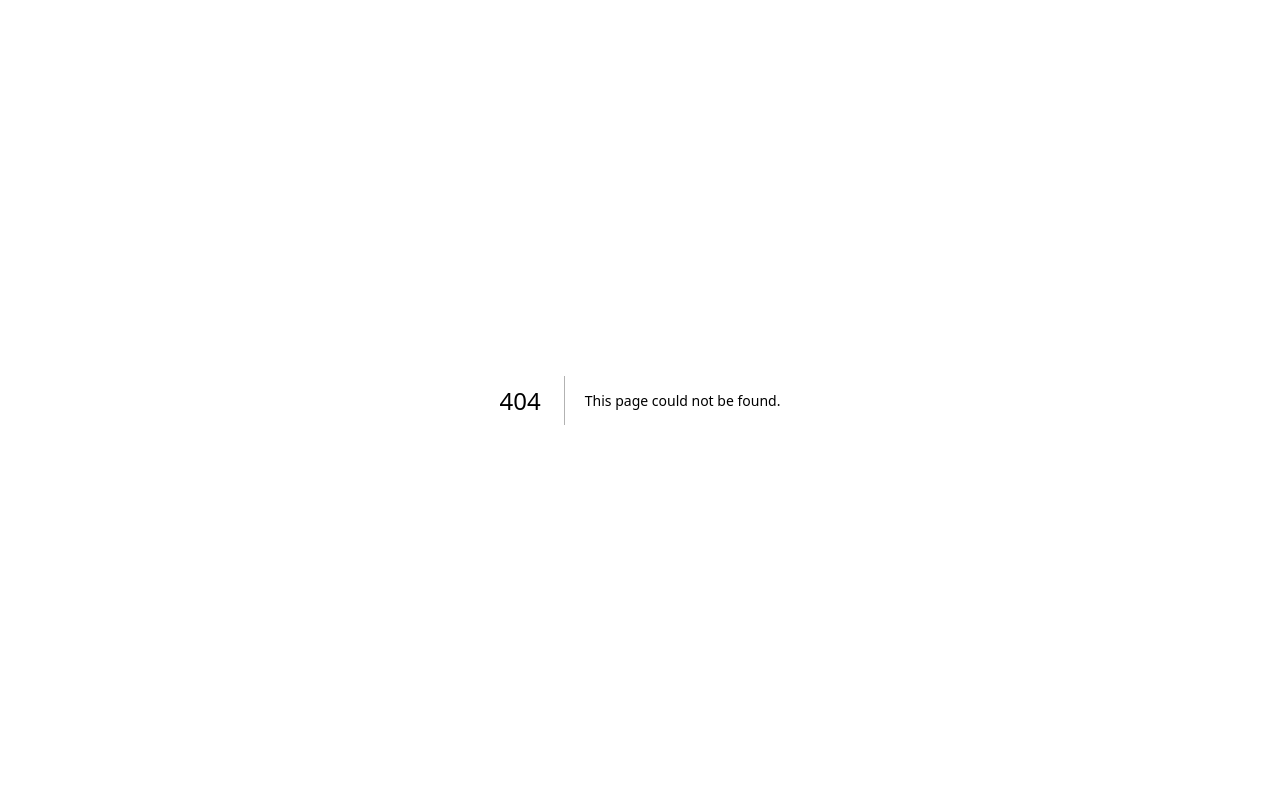
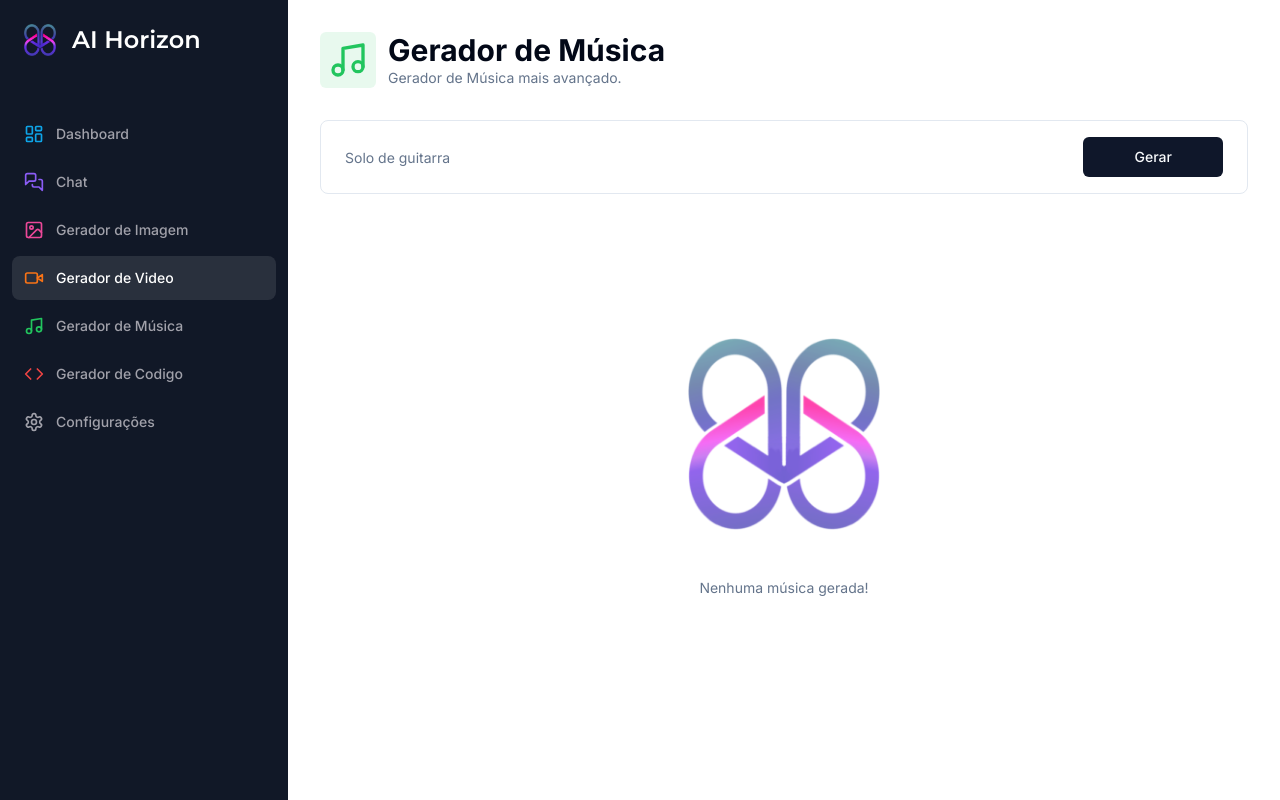
Before and after one commit to PedroLMaia/AIHorizon, a Next.js app: page /video in a window 1280 px wide. Before the commit this address had no page. Built offline with nearby package versions, Linux system fonts and the light colour scheme.

Commit message:
add replicate music model, and page

```diff
--- /dev/null
+++ b/app/(dashboard)/(routes)/musica/constants.ts
@@ -0,0 +1,7 @@
+import * as z from "zod";
+
+export const formSchema = z.object({
+    prompt: z.string().min(1, {
+        message: "Campo obrigatório"
+    }),
+});
--- /dev/null
+++ b/app/(dashboard)/(routes)/musica/page.tsx
@@ -0,0 +1,124 @@
+"use client";
+
+import axios from "axios";
+import * as z from "zod";
+import { Music } from "lucide-react";
+import { useForm } from "react-hook-form";
+import { zodResolver } from "@hookform/resolvers/zod";
+import { useRouter } from "next/navigation";
+import { ChatCompletionRequestMessage } from "openai";
+
+import { Heading } from "@/components/heading";
+import {
+    Form,
+    FormControl,
+    FormField,
+    FormItem
+} from "@/components/ui/form";
+import { Input } from "@/components/ui/input";
+import { Button } from "@/components/ui/button";
+import { Empty } from "@/components/empty";
+import { Loader } from "@/components/loader";
+
+import { formSchema } from "./constants";
+import { useState } from "react";
+
+const MusicaPage = () => {
+    const router = useRouter();
+    const [musica, setMusica] = useState<string>();
+
+    const form = useForm<z.infer<typeof formSchema>>({
+        resolver: zodResolver(formSchema),
+        defaultValues: {
+          prompt: "",
+        }
+    });
+
+    const isLoading = form.formState.isSubmitting;
+
+    const onSubmit = async (values: z.infer<typeof formSchema>) => {
+        try {
+            setMusica(undefined);
+
+            const response = await axios.post('/api/musica', values);
+            console.log(response)
+
+            setMusica(response.data.audio);
+            form.reset();
+        } catch (error: any) {
+            // TODO: Open Pro Modal
+            console.log(error);
+        } finally {
+            router.refresh();
+        }
+    }
+
+    return (
+        <div>
+            <Heading
+                title="Gerador de Música"
+                description="Gerador de Música mais avançado."
+                icon={Music}
+                iconColor="text-green-500"
+                bgColor="bg-green-500/10"
+            />
+            <div className="px-4 lg:px-8">
+                <div className="px-4 lg:px-8">
+                    <Form {...form}>
+                        <form
+                            onSubmit={form.handleSubmit(onSubmit)}
+                            className="
+                            rounded-lg
+                            border
+                            w-full
+                            p-4
+                            px-3
+                            md:px-6
+                            focus-within:shadow-sm
+                            grid
+                            grid-cols-12
+                            gap-2
+                          "
+                        >
+                            <FormField
+                                name="prompt"
+                                render={({ field }) => (
+                                    <FormItem className="col-span-12 lg:col-span-10">
+                                        <FormControl className="m-0 p-0">
+                                            <Input
+                                                className="border-0 outline-none focus-visible:ring-0 focus-visible:ring-transparent"
+                                                disabled={isLoading}
+                                                placeholder="Piano solo"
+                                                {...field}
+                                            />
+                                        </FormControl>
+                                    </FormItem>
+                                )}
+                            />
+                            <Button className="col-span-12 lg:col-span-2 w-full" type="submit" disabled={isLoading} size="icon">
+                                Gerar
+                            </Button>
+                        </form>
+                    </Form>
+                </div>
+                <div className="space-y-4 mt-4">
+                    {isLoading && (
+                        <div className="p-20">
+                            <Loader />
+                        </div>
+                    )}
+                    {!musica && !isLoading && (
+                        <Empty label="No music generated." />
+                    )}
+                    {musica && (
+                        <audio controls className="w-full mt-8">
+                            <source src={musica} />
+                        </audio>
+                    )}
+                </div>
+            </div>
+        </div>
+    );
+}
+
+export default MusicaPage;
--- /dev/null
+++ b/app/(dashboard)/(routes)/video/constants.ts
@@ -0,0 +1,7 @@
+import * as z from "zod";
+
+export const formSchema = z.object({
+    prompt: z.string().min(1, {
+        message: "Campo obrigatório"
+    }),
+});
--- /dev/null
+++ b/app/(dashboard)/(routes)/video/page.tsx
@@ -0,0 +1,123 @@
+"use client";
+
+import axios from "axios";
+import * as z from "zod";
+import { Music } from "lucide-react";
+import { useForm } from "react-hook-form";
+import { zodResolver } from "@hookform/resolvers/zod";
+import { useRouter } from "next/navigation";
+import { ChatCompletionRequestMessage } from "openai";
+
+import { Heading } from "@/components/heading";
+import {
+    Form,
+    FormControl,
+    FormField,
+    FormItem
+} from "@/components/ui/form";
+import { Input } from "@/components/ui/input";
+import { Button } from "@/components/ui/button";
+import { Empty } from "@/components/empty";
+import { Loader } from "@/components/loader";
+
+import { formSchema } from "./constants";
+import { useState } from "react";
+
+const MusicaPage = () => {
+    const router = useRouter();
+    const [musica, setMusica] = useState<string>();
+
+    const form = useForm<z.infer<typeof formSchema>>({
+        resolver: zodResolver(formSchema),
+        defaultValues: {
+            prompt: ""
+        }
+    });
+
+    const isLoading = form.formState.isSubmitting;
+
+    const onSubmit = async (values: z.infer<typeof formSchema>) => {
+        try {
+            setMusica(undefined);
+
+            const response = await axios.post("/api/musica", values)
+
+            setMusica(response.data);
+            form.reset();
+        } catch (error: any) {
+            // TODO: Open Pro Modal
+            console.log(error);
+        } finally {
+            router.refresh();
+        }
+    }
+
+    return (
+        <div>
+            <Heading
+                title="Gerador de Música"
+                description="Gerador de Música mais avançado."
+                icon={Music}
+                iconColor="text-green-500"
+                bgColor="bg-green-500/10"
+            />
+            <div className="px-4 lg:px-8">
+                <div>
+                    <Form {...form}>
+                        <form
+                            onSubmit={form.handleSubmit(onSubmit)}
+                            className="
+                            rounded-lg
+                            border
+                            w-full
+                            p-4
+                            px-3
+                            md:px-6
+                            focus-within:shadow-sm
+                            grid
+                            grid-cols-12
+                            gap-2
+                          "
+                        >
+                            <FormField
+                                name="prompt"
+                                render={({ field }) => (
+                                    <FormItem className="col-span-12 lg:col-span-10">
+                                        <FormControl className="m-0 p-0">
+                                            <Input
+                                                className="border-0 outline-none focus-visible:ring-0 focus-visible:ring-transparent"
+                                                disabled={isLoading}
+                                                placeholder="Solo de guitarra"
+                                                {...field}
+                                            />
+                                        </FormControl>
+                                    </FormItem>
+                                )}
+                            />
+                            <Button className="col-span-12 lg:col-span-2 w-full" type="submit" disabled={isLoading} size="icon">
+                                Gerar
+                            </Button>
+                        </form>
+                    </Form>
+                </div>
+                <div className="space-y-4 mt-4">
+                    {isLoading && (
+                        <div className="p-8 rounded-lg w-full flex items-center justify-center bg-muted">
+                            <Loader />
+                        </div>
+                    )}
+                    {!musica && !isLoading && (
+                        <Empty label="Nenhuma música gerada!" />
+                    )}
+                   {musica && (
+                       <audio controls className="w-full mt-8">
+                        <source src={musica}/>
+                       </audio>
+                   )}
+                </div>
+            </div>
+        </div>
+    );
+}
+
+export default MusicaPage;
--- /dev/null
+++ b/app/api/musica/route.ts
@@ -0,0 +1,39 @@
+import { auth } from "@clerk/nextjs";
+import { NextResponse } from "next/server";
+import Replicate from "replicate";
+
+const replicate = new Replicate({
+   auth: process.env.REPLICATE_API_TOKEN!
+})
+
+export async function POST(
+  req: Request
+) {
+  try {
+    const { userId } = auth();
+    const body = await req.json();
+    const { prompt  } = body;
+
+    if (!userId) {
+      return new NextResponse("Unauthorized", { status: 401 });
+    }
+
+    if (!prompt) {
+      return new NextResponse("Prompt is required", { status: 400 });
+    }
+
+    const response = await replicate.run(
+      "riffusion/riffusion:8cf61ea6c56afd61d8f5b9ffd14d7c216c0a93844ce2d82ac1c9ecc9c7f24e05",
+      {
+        input: {
+          prompt_a: prompt
+        }
+      }
+    );
+
+    return NextResponse.json(response);
+  } catch (error) {
+    console.log('[MUSIC_ERROR]', error);
+    return new NextResponse("Internal Error", { status: 500 });
+  }
+};
--- a/package.json
+++ b/package.json
@@ -34,6 +34,7 @@
     "react-dom": "18.2.0",
     "react-hook-form": "^7.45.4",
     "react-markdown": "^8.0.7",
+    "replicate": "^0.16.1",
     "tailwind-merge": "^1.14.0",
     "tailwindcss": "3.3.3",
     "tailwindcss-animate": "^1.0.6",
```
Also changed, not shown: 1 other file (tests, documents, lock files or other folders).
